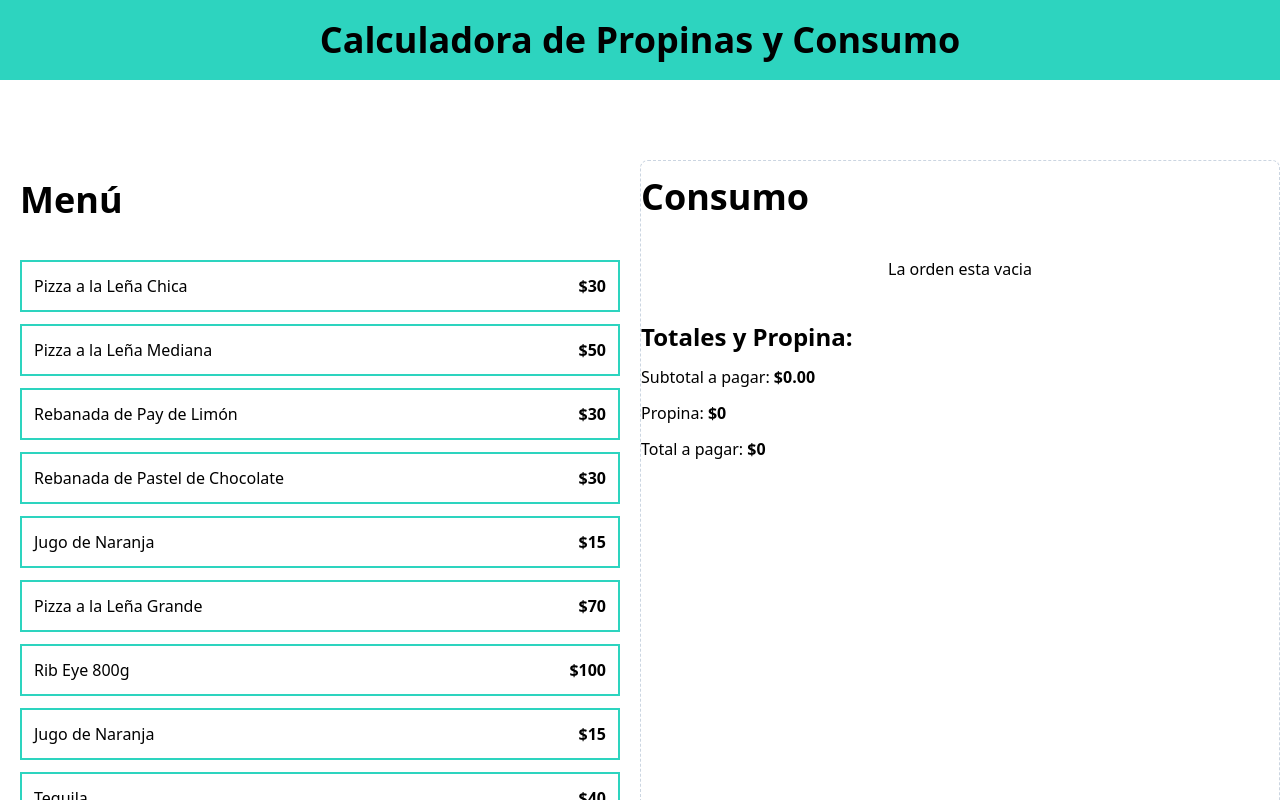
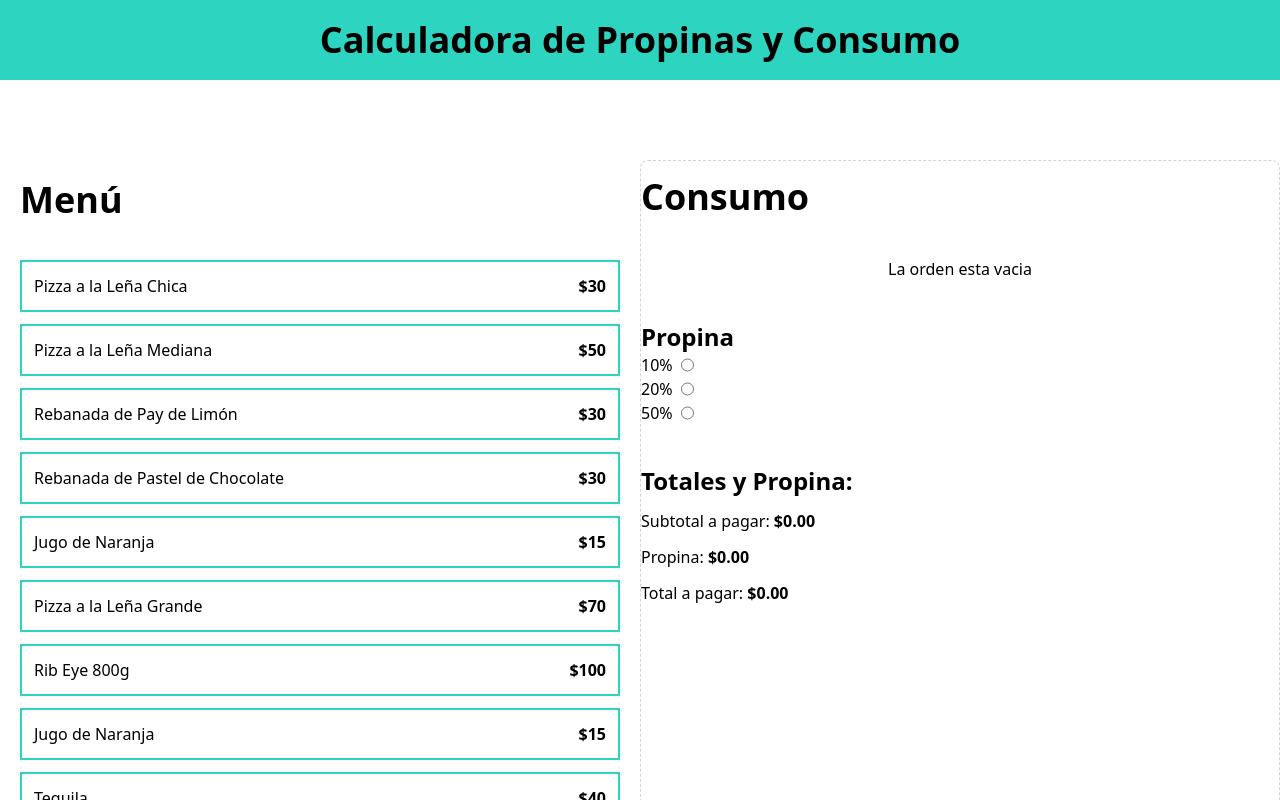
Before and after one commit to Dhramire89/CalculadoraDePropinas, a React (Vite) app: page / in a window 1280 px wide. Shown: the top 800 px of the page. Built offline with nearby package versions, Linux system fonts and the light colour scheme.

Commit message:
Creando los radio boton de las propinas

```diff
--- a/src/App.tsx
+++ b/src/App.tsx
@@ -3,6 +3,7 @@ import { menuItems } from "./data/db";
 import useOrder from "./hooks/useOrder";
 import OrderContents from "./componets/OrderContents";
 import OrderTotals from "./componets/OrderTotals";
+import TippercentageForm from "./componets/TippercentageForm";
 
 function App() {
   const { order, addItem, removeItem } = useOrder();
@@ -28,6 +29,7 @@ function App() {
 
         <div className="border border-dashed border-slate-300 rounded-lg space-y-10">
           <OrderContents order={order} removeItem={removeItem} />
+          <TippercentageForm />
           <OrderTotals order={order} />
         </div>
       </main>
--- a/src/componets/OrderTotals.tsx
+++ b/src/componets/OrderTotals.tsx
@@ -22,11 +22,13 @@ export default function OrderTotals({ order }: OrderTotalProps) {
         </p>
         <p>
           {" "}
-          Propina: <span className="font-bold"> $0</span>
+          Propina:{" "}
+          <span className="font-bold"> {formatCurrency(subTotalAmount)}</span>
         </p>
         <p>
           {" "}
-          Total a pagar: <span className="font-bold"> $0</span>
+          Total a pagar:{" "}
+          <span className="font-bold"> {formatCurrency(subTotalAmount)}</span>
         </p>
       </div>
     </>
--- /dev/null
+++ b/src/componets/TippercentageForm.tsx
@@ -0,0 +1,38 @@
+const tipOptions = [
+  {
+    id: "tip-10",
+    value: 0.1,
+    label: "10%",
+  },
+  {
+    id: "tip-20",
+    value: 0.2,
+    label: "20%",
+  },
+  {
+    id: "tip-50",
+    value: 0.5,
+    label: "50%",
+  },
+];
+
+export default function TippercentageForm() {
+  return (
+    <div>
+      <h3 className="font-black text-2xl">Propina</h3>
+      <form>
+        {tipOptions.map((tip) => (
+          <div key={tip.id} className="flex gap-2">
+            <label htmlFor={tip.id}> {tip.label}</label>
+            <input
+              id={tip.id}
+              type="radio"
+              name="tip"
+              value={tip.value}
+            ></input>
+          </div>
+        ))}
+      </form>
+    </div>
+  );
+}
```
